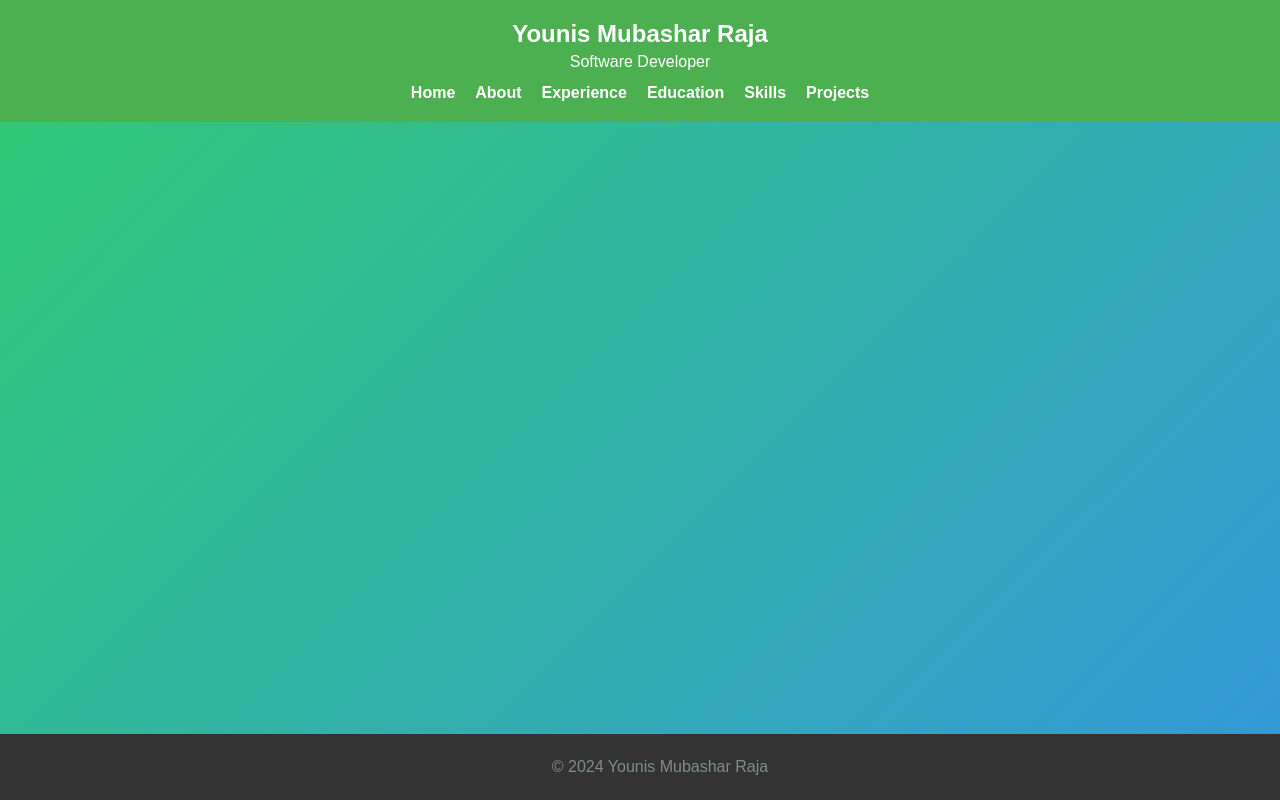
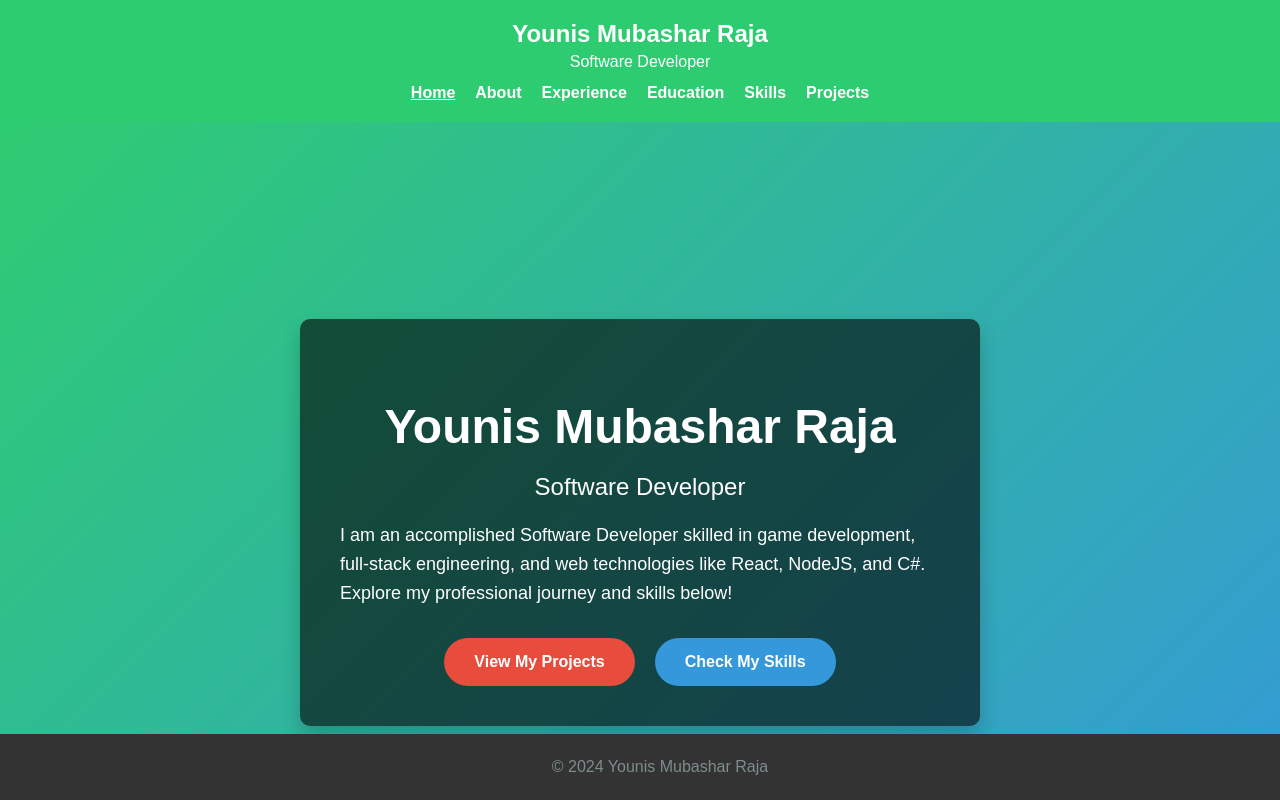
Before and after one commit to younisrajaApplications/portfolio-resume, a React (Create React App) app: page /#/ in a window 1280 px wide. Shown: the top 800 px of the page. Built offline with nearby package versions, Linux system fonts and the light colour scheme.

Commit message:
Change to HashRouter

```diff
--- a/src/App.css
+++ b/src/App.css
@@ -21,7 +21,7 @@ header .logo h2 {
 
 /* Header Styles */
 header {
-  background-color: #4CAF50;
+  background-color: #2ECC71;
   padding: 20px;
   color: white;
   text-align: center;
--- a/src/App.js
+++ b/src/App.js
@@ -1,5 +1,5 @@
 import React, { useState } from 'react';
-import { BrowserRouter as Router, Route, Routes, NavLink } from 'react-router-dom';
+import { HashRouter as Router, Route, Routes, NavLink } from 'react-router-dom';
 import Home from './components/Home';
 import About from './components/About';
 import Experience from './components/Experience';
@@ -33,23 +33,23 @@ function App() {
 
         {/* Navigation Menu */}
         <nav className={menuOpen ? 'nav open' : 'nav'}>
-          <NavLink to="/portfolio-resume/" end className={({ isActive }) => (isActive ? 'active' : '')} onClick={toggleMenu}>Home</NavLink>
-          <NavLink to="/portfolio-resume/about" className={({ isActive }) => (isActive ? 'active' : '')} onClick={toggleMenu}>About</NavLink>
-          <NavLink to="/portfolio-resume/experience" className={({ isActive }) => (isActive ? 'active' : '')} onClick={toggleMenu}>Experience</NavLink>
-          <NavLink to="/portfolio-resume/education" className={({ isActive }) => (isActive ? 'active' : '')} onClick={toggleMenu}>Education</NavLink>
-          <NavLink to="/portfolio-resume/skills" className={({ isActive }) => (isActive ? 'active' : '')} onClick={toggleMenu}>Skills</NavLink>
-          <NavLink to="/portfolio-resume/projects" className={({ isActive }) => (isActive ? 'active' : '')} onClick={toggleMenu}>Projects</NavLink>
+          <NavLink to="/" end className={({ isActive }) => (isActive ? 'active' : '')} onClick={toggleMenu}>Home</NavLink>
+          <NavLink to="/about" className={({ isActive }) => (isActive ? 'active' : '')} onClick={toggleMenu}>About</NavLink>
+          <NavLink to="/experience" className={({ isActive }) => (isActive ? 'active' : '')} onClick={toggleMenu}>Experience</NavLink>
+          <NavLink to="/education" className={({ isActive }) => (isActive ? 'active' : '')} onClick={toggleMenu}>Education</NavLink>
+          <NavLink to="/skills" className={({ isActive }) => (isActive ? 'active' : '')} onClick={toggleMenu}>Skills</NavLink>
+          <NavLink to="/projects" className={({ isActive }) => (isActive ? 'active' : '')} onClick={toggleMenu}>Projects</NavLink>
         </nav>
       </header>
 
       <main>
         <Routes>
-          <Route path="/portfolio-resume" element={<Home />} />
-          <Route path="/portfolio-resume/about" element={<About />} />
-          <Route path="/portfolio-resume/experience" element={<Experience />} />
-          <Route path="/portfolio-resume/education" element={<Education />} />
-          <Route path="/portfolio-resume/skills" element={<Skills />} />
-          <Route path="/portfolio-resume/projects" element={<Projects />} />
+          <Route path="" element={<Home />} />
+          <Route path="/about" element={<About />} />
+          <Route path="/experience" element={<Experience />} />
+          <Route path="/education" element={<Education />} />
+          <Route path="/skills" element={<Skills />} />
+          <Route path="/projects" element={<Projects />} />
         </Routes>
       </main>
 
--- a/src/components/About.js
+++ b/src/components/About.js
@@ -31,7 +31,7 @@ function About() {
             <li>Python</li>
             <li>C++</li>
             <li>Java</li>
-            <li><NavLink to="/portfolio-resume/skills"><strong>View My Skills</strong></NavLink></li>
+            <li><NavLink to="/skills"><strong>View My Skills</strong></NavLink></li>
           </ul>
           <div className='empty-space'/>
         </div>
--- a/src/components/Home.js
+++ b/src/components/Home.js
@@ -12,8 +12,8 @@ function Home() {
           web technologies like React, NodeJS, and C#. Explore my professional journey and skills below!
         </p>
         <div className="cta-buttons">
-          <NavLink to="/portfolio-resume/projects" className="cta-btn">View My Projects</NavLink>
-          <NavLink to="/portfolio-resume/skills" className="cta-btn secondary">Check My Skills</NavLink>
+          <NavLink to="/projects" className="cta-btn">View My Projects</NavLink>
+          <NavLink to="/skills" className="cta-btn secondary">Check My Skills</NavLink>
         </div>
       </div>
     </section>
--- a/src/components/Skills.js
+++ b/src/components/Skills.js
@@ -12,6 +12,7 @@ function Skills() {
         <li><strong>Soft Skills:</strong> Teamwork, Leadership, Problem Solving, Attention to Detail</li>
       </ul>
       <div className='empty-space'/>
+      <div className='empty-space'/>
     </section>
   );
 }
```
